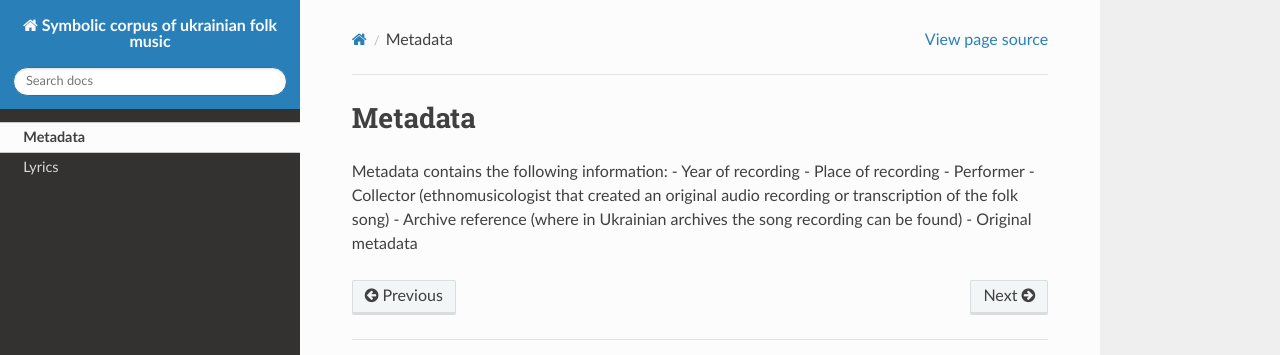
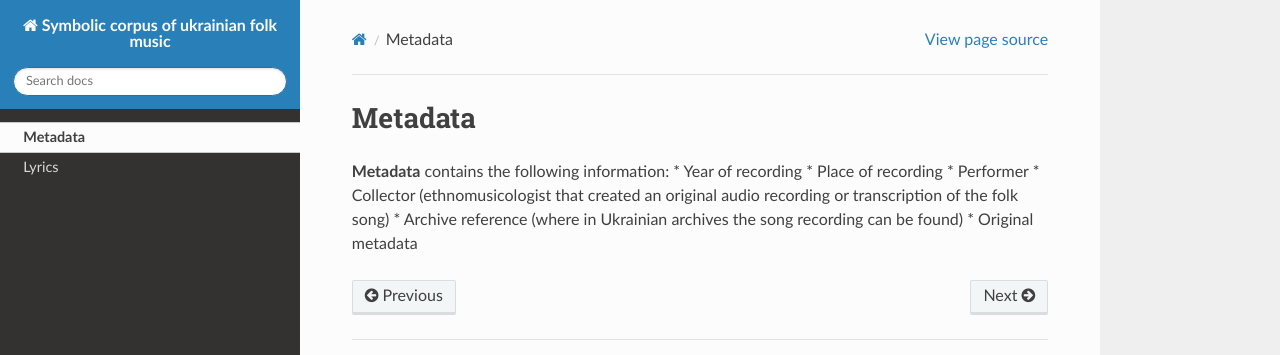
Before and after one commit to aljanaki/Symbolic_Corpus_Of_Ukrainian_Folk_Music, a Sphinx documentation site: the page built from docs/metadata.rst, in a window 1280 px wide. Shown: the top 355 px of the page. Built offline with Sphinx 7.4.7 and the Read the Docs theme 3.1.0, drawn with Linux system fonts in a browser that asks for light colours.

Commit message:
rewriting the doc

```diff
--- a/docs/metadata.rst
+++ b/docs/metadata.rst
@@ -1,10 +1,10 @@
 Metadata
 =====
 
-Metadata contains the following information:
-- Year of recording
-- Place of recording
-- Performer
-- Collector (ethnomusicologist that created an original audio recording or transcription of the folk song)
-- Archive reference (where in Ukrainian archives the song recording can be found)
-- Original metadata
+**Metadata** contains the following information:
+* Year of recording
+* Place of recording
+* Performer
+* Collector (ethnomusicologist that created an original audio recording or transcription of the folk song)
+* Archive reference (where in Ukrainian archives the song recording can be found)
+* Original metadata
--- a/docs/musicXML.rst
+++ b/docs/musicXML.rst
@@ -1 +1 @@
-In order to download the corpus, go to https://github.com/aljanaki/Symbolic_Corpus_Of_Ukrainian_Folk_Music/tree/main/musicXML
+The music was originally typeset in Finale. This format does not allow for convenient digimusicological analysis. We release the scores in musicXML format.
```
Also changed, not shown: docs/index.rst (+4 -4 lines), 1 other file.
